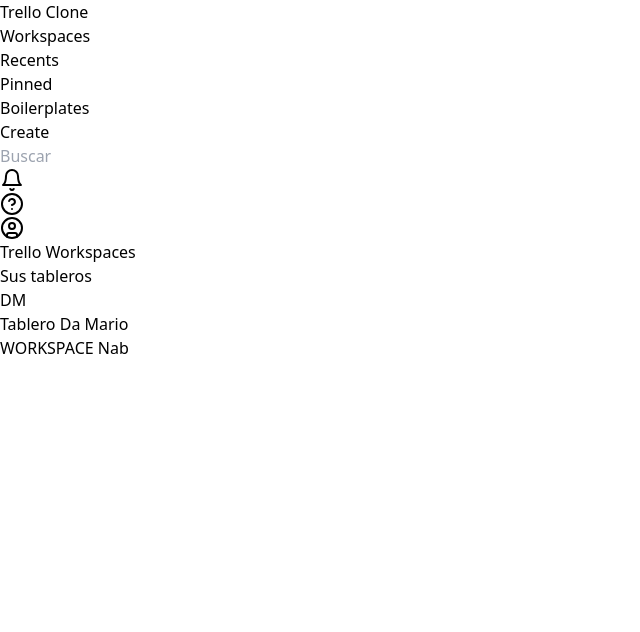
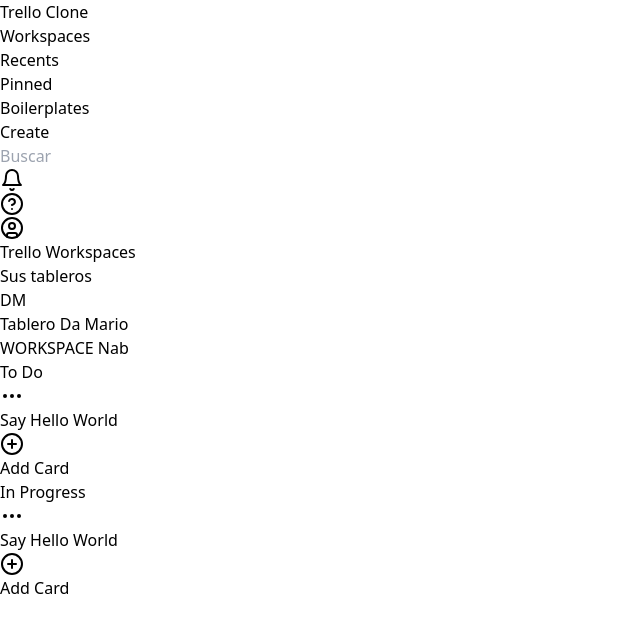
Before and after one commit to Alejandro1709/Trello-Clone, a React (Vite) app: page / in a window 1280 px wide. Shown: the top 632 px of the page, without its empty margins (0-640 px from the left). Built offline with nearby package versions, Linux system fonts and the light colour scheme.

Commit message:
Add: Workspace UI

```diff
--- a/src/App.tsx
+++ b/src/App.tsx
@@ -1,5 +1,6 @@
 import Navbar from './components/Navbar';
 import Sidebar from './components/Sidebar';
+import Workspace from './components/Workspace';
 
 function App() {
   return (
@@ -13,11 +14,7 @@ function App() {
         {/* SIDEBAR ENDS */}
 
         {/* WORKSPACE SECTION STARTS */}
-        <section className='relative flex-1 bg-gradient-to-br from-pink-300 via-purple-300 to-indigo-400 text-black'>
-          <nav className='flex items-center px-4 absolute top-0 w-full h-14 bg-[#191B23]/80 text-white'>
-            <h2 className='font-semibold text-md'>WORKSPACE Nab</h2>
-          </nav>
-        </section>
+        <Workspace />
         {/* WORKSPACE SECTION ENDS */}
       </main>
     </div>
--- /dev/null
+++ b/src/components/Workspace.tsx
@@ -0,0 +1,64 @@
+import { CirclePlus, MoreHorizontal } from 'lucide-react';
+
+const Workspace = () => {
+  return (
+    <section className='flex-1 bg-gradient-to-br from-pink-300 via-purple-300 to-indigo-400 text-black'>
+      <nav className='flex items-center px-4 relative top-0 w-full h-14 bg-[#191B23]/80 text-white'>
+        <h2 className='font-semibold text-md'>WORKSPACE Nab</h2>
+      </nav>
+
+      {/* LISTS HOLDER STARTS */}
+      <div className='m-4'>
+        {/* LISTS STARTS */}
+        <ul className='flex flex-row gap-4 text-white'>
+          <li className='w-64 p-2 bg-[#0F1203] rounded-md'>
+            <header className='flex flex-row justify-between'>
+              <h2>To Do</h2>
+              <MoreHorizontal />
+            </header>
+
+            {/* LIST ITEMS STARTS */}
+            <ul className='my-2'>
+              <li className='bg-[#22272C] p-1 w-full rounded-md'>
+                <span className='ml-2'>Say Hello World</span>
+              </li>
+            </ul>
+            {/* LIST ITEMS ENDS */}
+
+            <footer>
+              <button className='flex flex-row items-center gap-2 hover:bg-[#22272C] p-1 w-full rounded-md'>
+                <CirclePlus className='ml-2 w-4 h-4' />
+                Add Card
+              </button>
+            </footer>
+          </li>
+          <li className='w-64 p-2 bg-[#0F1203] rounded-md'>
+            <header className='flex flex-row justify-between'>
+              <h2>In Progress</h2>
+              <MoreHorizontal />
+            </header>
+
+            {/* LIST ITEMS STARTS */}
+            <ul className='my-2'>
+              <li className='bg-[#22272C] p-1 w-full rounded-md'>
+                <span className='ml-2'>Say Hello World</span>
+              </li>
+            </ul>
+            {/* LIST ITEMS ENDS */}
+
+            <footer>
+              <button className='flex flex-row items-center gap-2 hover:bg-[#22272C] p-1 w-full rounded-md'>
+                <CirclePlus className='ml-2 w-4 h-4' />
+                Add Card
+              </button>
+            </footer>
+          </li>
+        </ul>
+        {/* LISTS ENDS */}
+      </div>
+      {/* LISTS HOLDER ENDS */}
+    </section>
+  );
+};
+
+export default Workspace;
```
